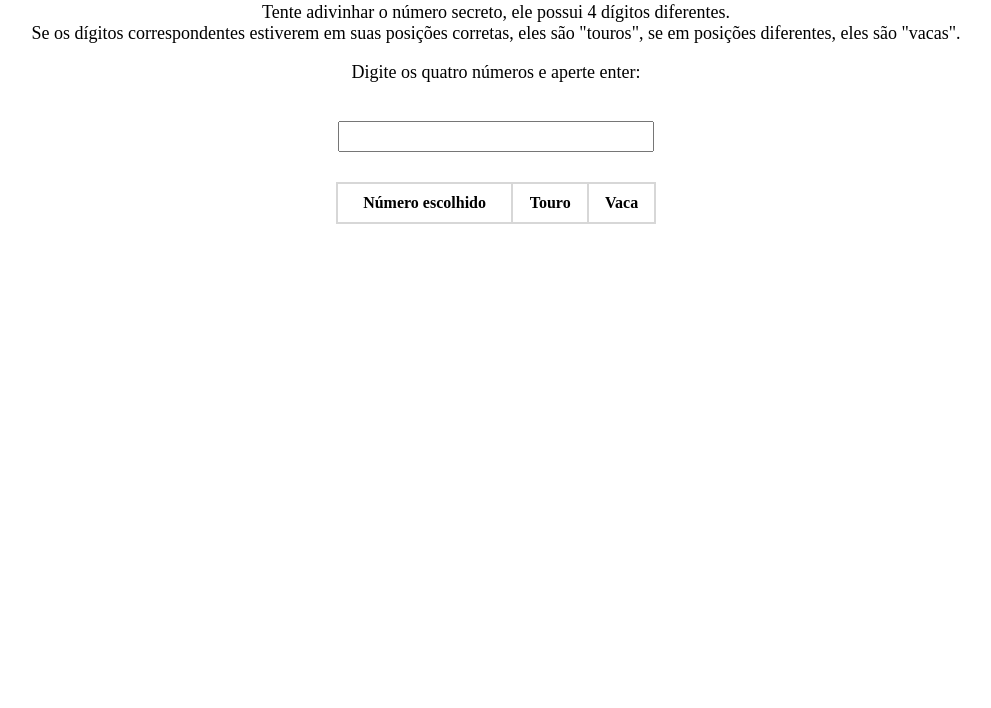
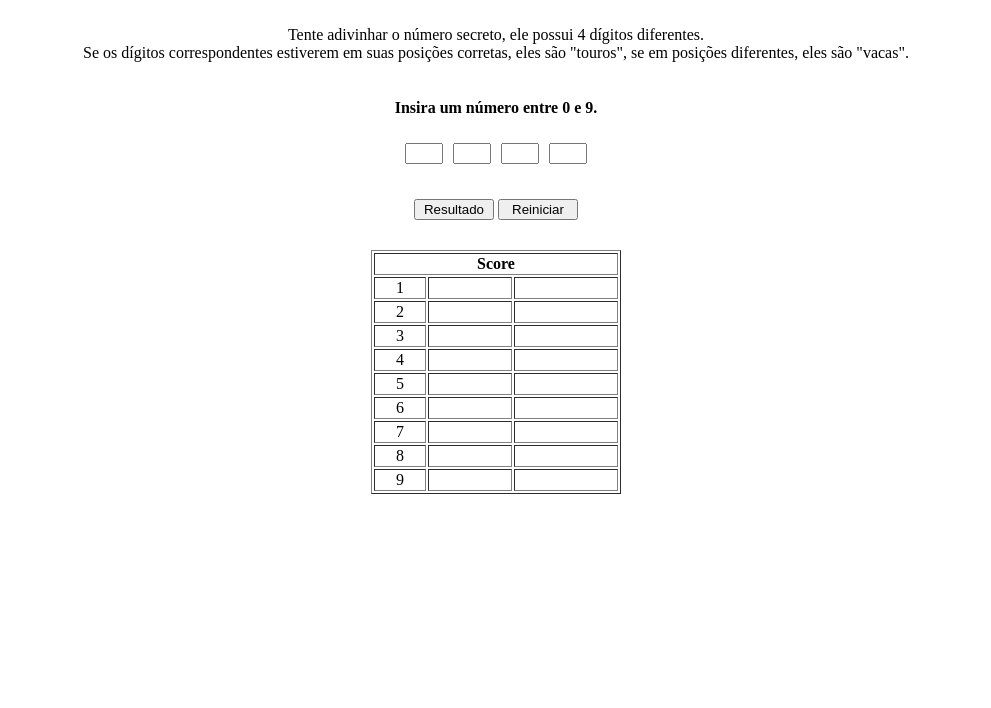
Before and after one commit to Madu-dev/Bulls-and-Cows-Game, a plain HTML site: page index.html in a window 1280 px wide. Shown: the part 92-800 px from the top of the page, without its empty margins (144-1135 px from the left). Drawn offline with Linux system fonts and the light colour scheme.

Commit message:
index alterado

```diff
--- a/index.html
+++ b/index.html
@@ -1,35 +1,84 @@
 <!DOCTYPE html>
 <html lang="pt-br">
+
 <head>
-    <meta charset="UTF-8">
-    <meta http-equiv="X-UA-Compatible" content="IE=edge">
-    <meta name="viewport" content="width=device-width, initial-scale=1.0">
-    <link rel="stylesheet" type="text/css" href="styles.css" />
-    <script src="scripts.js" type="text/javascript"></script>
-    <title>Jogo da Senha - Bulls and Cows </title>
+    <meta charset="UTF-8" />
+    <meta http-equiv="X-UA-Compatible" content="IE=edge" />
+    <meta name="viewport" content="width=device-width, initial-scale=1.0" />
+    <link rel="stylesheet" href="styles.css" />
+    <title>Bulls and Cows</title>
 </head>
 
 <body>
-    <header>
-        <h1>Jogo da Senha</h1>
-    </header>
+    <h1>Bulls and Cows</h1>
         <aside>
             <p> Tente adivinhar o número secreto, ele possui 4 dígitos diferentes.<br>
         Se os dígitos correspondentes estiverem em suas
         posições corretas, eles são "touros", se em posições diferentes, eles são "vacas".
             </p>
         </aside>
-
-    <p>Digite os <span>quatro números</span> e aperte enter:</p>
-    <form class="form" action="index.html">
-        <input type="number" class="user-num">
+            <h4>Insira um número entre 0 e 9.</h4>
+    <form class="input-form">
+        <input type="text" />
+        <input type="text" />
+        <input type="text" />
+        <input type="text" />
     </form>
-
-    <table class="container">
-        <th>Número escolhido </th>
-        <th>Touro </th>
-        <th>Vaca </th>
+    <span class="errorText"></span>
+    <span class="gameResult"></span>
+    <div class="btn">
+        <button data-value="result">Resultado</button>
+        <button data-value="reset">Reiniciar</button>
+    </div>
+    <table border="1" width="250px" height="200">
+        <th colspan="3">Score</th>
+        <tr align="center">
+            <td>1</td>
+            <td class="first" width="80px"></td>
+            <td class="second" width="100px"></td>
+        </tr>
+        <tr align="center">
+            <td>2</td>
+            <td class="first"></td>
+            <td class="second"></td>
+        </tr>
+        <tr align="center">
+            <td>3</td>
+            <td class="first"></td>
+            <td class="second"></td>
+        </tr>
+        <tr align="center">
+            <td>4</td>
+            <td class="first"></td>
+            <td class="second"></td>
+        </tr>
+        <tr align="center">
+            <td>5</td>
+            <td class="first"></td>
+            <td class="second"></td>
+        </tr>
+        <tr align="center">
+            <td>6</td>
+            <td class="first"></td>
+            <td class="second"></td>
+        </tr>
+        <tr align="center">
+            <td>7</td>
+            <td class="first"></td>
+            <td class="second"></td>
+        </tr>
+        <tr align="center">
+            <td>8</td>
+            <td class="first"></td>
+            <td class="second"></td>
+        </tr>
+        <tr align="center">
+            <td>9</td>
+            <td class="first"></td>
+            <td class="second"></td>
+        </tr>
     </table>
+    <script src="scripts.js"></script>
 </body>
 
 </html>
--- a/scripts.js
+++ b/scripts.js
@@ -0,0 +1,10 @@
+const input = document.querySelectorAll("input");
+const buttons = document.querySelectorAll("button");
+const gameResult = document.querySelector(".gameResult");
+const errorText = document.querySelector(".errorText");
+const firstTable = document.querySelectorAll(".first");
+const secondTable = document.querySelectorAll(".second");
+
+let count = 0;
+let randomArray = new Array();
+let valueArray = new Array();
--- a/styles.css
+++ b/styles.css
@@ -1,37 +1,28 @@
 body {
-    margin-left: auto;
-    margin-right: auto;
-    text-align: center;
+  display: flex;
+  flex-direction: column;
+  justify-content: center;
+  align-items: center;
+  text-align: center;
 }
 
-p {
-    font-size: 18px;
+.input-form {
+  display: flex;
+  justify-content: center;
 }
 
-input {
-    margin-top: 20px;
-    width: 24%;
-    height: 25px;
-    text-align: center;
-    font-size: 18px;
+.input-form input {
+  margin: 5px;
+  width: 30px;
+  text-align: center;
 }
 
-table {
-    border-collapse: collapse;
-    margin-top: 30px;
+.btn {
+  margin: 30px 0;
 }
 
-table,
-th,
-td {
-    border: 2px solid rgb(215, 215, 215);
-    padding: 10px;
-}
-
-.container {
-    margin-right: auto;
-    margin-left: auto;
-    width: 25%;
+.btn button {
+  width: 80px;
 }
 
 .h1 {
```
Lines whose indentation alone changed are shown as unchanged.
